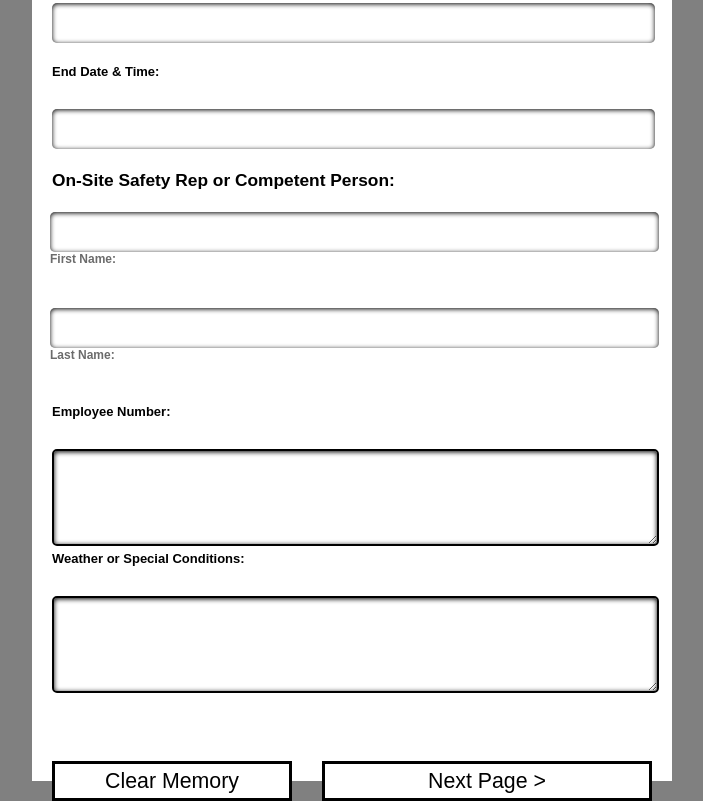
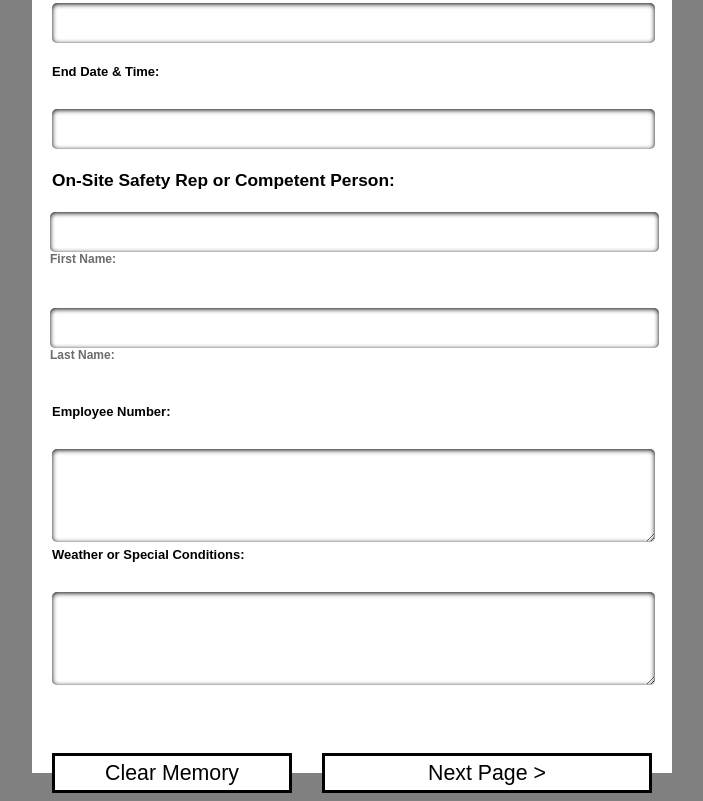
Before and after one commit to LindsayKB/tourbillon-hbra, a plain HTML site: page www/index.html in a window 1280 px wide. Shown: the part 901-1702 px from the top of the page, without its empty margins (288-991 px from the left). Drawn offline with Linux system fonts and the light colour scheme.

Commit message:
Update style.css

```diff
--- a/www/style/style.css
+++ b/www/style/style.css
@@ -33,8 +33,7 @@ form{
 	margin-top: 19px;
 }
 
-.input,
-.textArea {
+.input {
 	width: 100%;
 	height: 40px;
 	font-size: 13pt;
@@ -65,8 +64,10 @@ form{
 	height:90px;
 	font-size:13pt;
 	padding:3px 0 0 3px;
-	border:2px solid black;
+	border: 0px solid black;
 	font-weight: normal;
+	box-shadow: inset 0px 1px 5px black;
+	border-radius: 5px;
 }
 
 #startTime,
```
